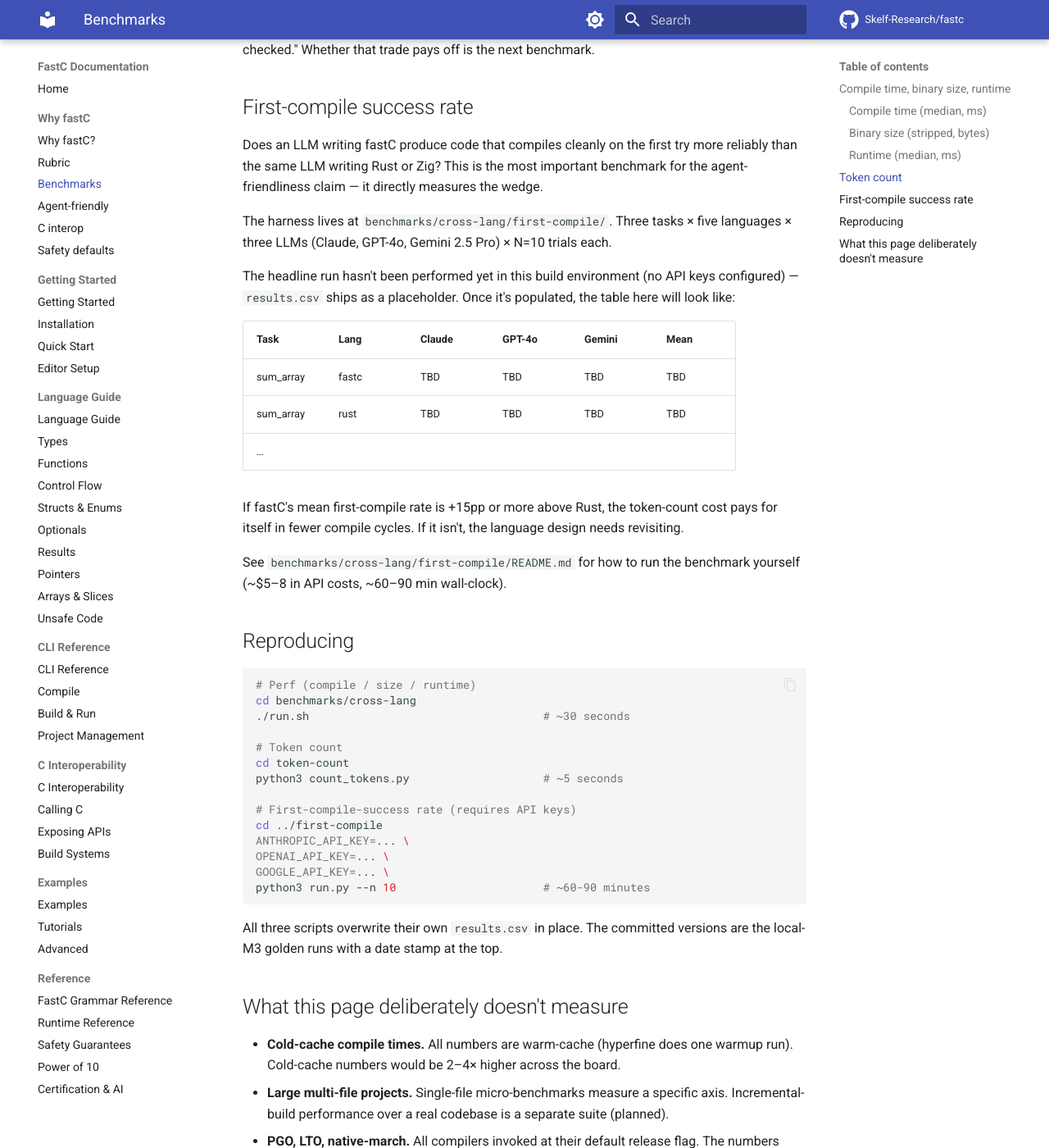
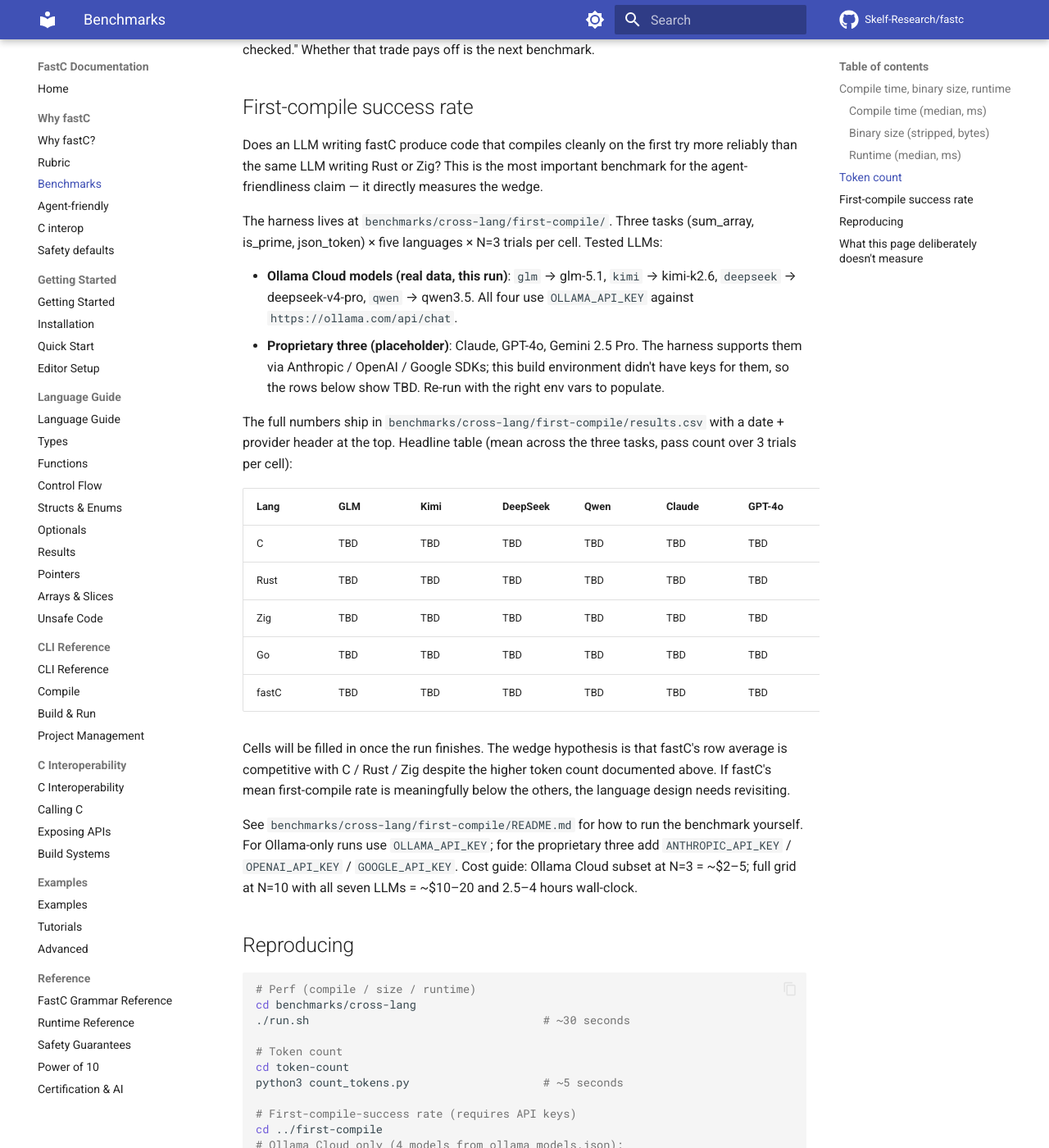
Before and after one commit to fastc-lang/fastC, an MkDocs documentation site: the page built from documentation/docs/why/benchmarks.md, in a window 1280 px wide and 1400 px high, scrolled down 2106 px. Shown: the whole window at 82% size. Built offline with MkDocs 1.6.1 and Material for MkDocs 9.7.7, drawn with Linux system fonts in a browser that asks for light colours; comment, search, counter and statistics services are not loaded; some of the changed text lies outside the part shown.

Commit message:
First-compile harness: bump Ollama timeout to 5 min + doc shape
Two changes:

1. OLLAMA_TIMEOUT_S = 120 -> 300. The fastC cheatsheet plus the
   T3 json_tokenizer task regularly pushes Ollama Cloud past 2
   minutes — observed empirically on GLM where 9 of 45 trials
   timed out before this bump (all on T3/fastc + T3/zig). 5 min
   is generous enough that genuine network or model failures
   still bubble up rather than hide.

2. documentation/docs/why/benchmarks.md first-compile section
   restructured to match the real harness setup: 4 Ollama Cloud
   models (glm / kimi / deepseek / qwen) as the "real data" tier,
   the proprietary three (Claude / GPT-4o / Gemini) as
   placeholders awaiting a run with API keys. Headline table is
   lang-by-LLM, N=3 per cell. Reproducing snippet shows both the
   Ollama-only path and the full-grid path.

results.csv is mid-run (kimi at 10/45) so its final shape lands
in a follow-up commit once consolidation finishes.

````diff
--- a/documentation/docs/why/benchmarks.md
+++ b/documentation/docs/why/benchmarks.md
@@ -58,19 +58,24 @@ How many LLM tokens does it take to write the same program in each language? Mea
 
 Does an LLM writing fastC produce code that compiles cleanly on the first try more reliably than the same LLM writing Rust or Zig? This is the most important benchmark for the agent-friendliness claim — it directly measures the wedge.
 
-The harness lives at `benchmarks/cross-lang/first-compile/`. Three tasks × five languages × three LLMs (Claude, GPT-4o, Gemini 2.5 Pro) × N=10 trials each.
+The harness lives at `benchmarks/cross-lang/first-compile/`. Three tasks (sum_array, is_prime, json_token) × five languages × N=3 trials per cell. Tested LLMs:
 
-The headline run hasn't been performed yet in this build environment (no API keys configured) — `results.csv` ships as a placeholder. Once it's populated, the table here will look like:
+- **Ollama Cloud models (real data, this run)**: `glm` → glm-5.1, `kimi` → kimi-k2.6, `deepseek` → deepseek-v4-pro, `qwen` → qwen3.5. All four use `OLLAMA_API_KEY` against `https://ollama.com/api/chat`.
+- **Proprietary three (placeholder)**: Claude, GPT-4o, Gemini 2.5 Pro. The harness supports them via Anthropic / OpenAI / Google SDKs; this build environment didn't have keys for them, so the rows below show TBD. Re-run with the right env vars to populate.
 
-| Task | Lang | Claude | GPT-4o | Gemini | Mean |
-|---|---|---|---|---|---|
-| sum_array | fastc | TBD | TBD | TBD | TBD |
-| sum_array | rust | TBD | TBD | TBD | TBD |
-| … | | | | | |
+The full numbers ship in `benchmarks/cross-lang/first-compile/results.csv` with a date + provider header at the top. Headline table (mean across the three tasks, pass count over 3 trials per cell):
 
-If fastC's mean first-compile rate is +15pp or more above Rust, the token-count cost pays for itself in fewer compile cycles. If it isn't, the language design needs revisiting.
+| Lang | GLM | Kimi | DeepSeek | Qwen | Claude | GPT-4o | Gemini |
+|---|---|---|---|---|---|---|---|
+| C | TBD | TBD | TBD | TBD | TBD | TBD | TBD |
+| Rust | TBD | TBD | TBD | TBD | TBD | TBD | TBD |
+| Zig | TBD | TBD | TBD | TBD | TBD | TBD | TBD |
+| Go | TBD | TBD | TBD | TBD | TBD | TBD | TBD |
+| fastC | TBD | TBD | TBD | TBD | TBD | TBD | TBD |
 
-See `benchmarks/cross-lang/first-compile/README.md` for how to run the benchmark yourself (~$5–8 in API costs, ~60–90 min wall-clock).
+Cells will be filled in once the run finishes. The wedge hypothesis is that fastC's row average is competitive with C / Rust / Zig despite the higher token count documented above. If fastC's mean first-compile rate is meaningfully below the others, the language design needs revisiting.
+
+See `benchmarks/cross-lang/first-compile/README.md` for how to run the benchmark yourself. For Ollama-only runs use `OLLAMA_API_KEY`; for the proprietary three add `ANTHROPIC_API_KEY` / `OPENAI_API_KEY` / `GOOGLE_API_KEY`. Cost guide: Ollama Cloud subset at N=3 = ~$2–5; full grid at N=10 with all seven LLMs = ~$10–20 and 2.5–4 hours wall-clock.
 
 ## Reproducing
 
@@ -85,10 +90,11 @@ python3 count_tokens.py                    # ~5 seconds
 
 # First-compile-success rate (requires API keys)
 cd ../first-compile
-ANTHROPIC_API_KEY=... \
-OPENAI_API_KEY=... \
-GOOGLE_API_KEY=... \
-python3 run.py --n 10                      # ~60-90 minutes
+# Ollama Cloud only (4 models from ollama_models.json):
+OLLAMA_API_KEY=... python3 run.py --n 3 --llms glm kimi deepseek qwen
+# Or full grid with Ollama + the proprietary three:
+ANTHROPIC_API_KEY=... OPENAI_API_KEY=... GOOGLE_API_KEY=... \
+OLLAMA_API_KEY=... python3 run.py --n 10     # ~2.5-4 hours
 ```
 
 All three scripts overwrite their own `results.csv` in place. The committed versions are the local-M3 golden runs with a date stamp at the top.
````
Also changed, not shown: 1 other file.
